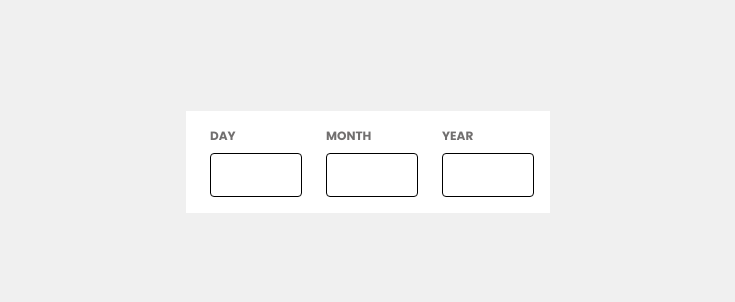
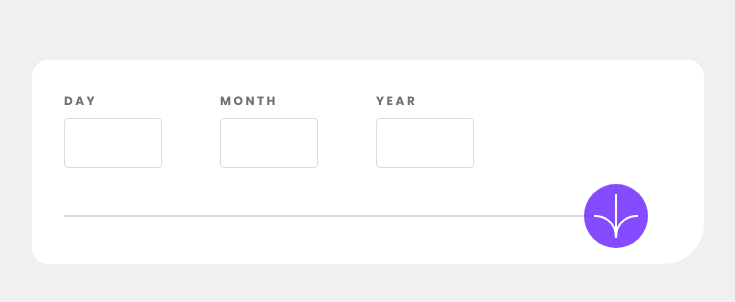
Before and after one commit to DwarakanathAkkala/AgeCalculatorApp, a plain HTML site: page index.html in a window 1280 px wide. Shown: the part 238-540 px from the top of the page, without its empty margins (272-1007 px from the left). Drawn offline with Linux system fonts and the light colour scheme.

Commit message:
Result Button with line CSS and HTML

```diff
--- a/index.html
+++ b/index.html
@@ -41,7 +41,7 @@
 
             <div class="input-col">
               <label for="year" class="poppins-bold">YEAR</label>
-              <input type="number" class="poppins-bold"  id="year" name="year">
+              <input type="number" class="poppins-bold" id="year" name="year">
             </div>
 
           </section>
@@ -49,9 +49,11 @@
         </form>
 
         <!-- Arrow Image -->
-        <!-- <section>
-          Arrow and Horizon line
-        </section> -->
+        <section class="arrow-section">
+
+          <button class="result-button" aria-controls="primary-navigation"></button>
+
+        </section>
 
         <!-- Result -->
         <!-- <section>
--- a/styles.css
+++ b/styles.css
@@ -78,6 +78,9 @@ body {
     top: 50%;
     left: 50%;
     transform: translate(-50%, -50%);
+    padding-bottom: 2rem;
+    border-radius: 1rem;
+    border-bottom-right-radius: 2.5rem;
 }
 
 .form-inputs {
@@ -92,20 +95,20 @@ input {
     max-width: 5rem;
     height: 2.5rem;
     border-radius: 0.25rem;
-    padding-left: 0.5rem;
-    border: 1px solid black;
-    font-size: 2rem;
+    padding: 0.25rem 0.25rem 0.25rem 0.75rem;
+    border: 1px solid var(--light-grey);
+    font-size: 1.75rem;
 }
 
 .input-col {
     display: grid;
-    padding-left: 0.5rem;
     height: max-content;
     align-items: center;
 }
 
 label {
     margin-bottom: 0.5rem;
+    letter-spacing: 1.75px;
     color: var(--smokey-grey);
     font-size: 0.75rem;
 }
@@ -122,3 +125,73 @@ input::-webkit-inner-spin-button {
 input[type=number] {
   -moz-appearance: textfield;
 }
+
+.arrow-section {
+    background: #FFF;
+    display: flex;
+    justify-content: center;
+}
+
+.result-button {
+    display: flex;
+    justify-content: center;
+    z-index: 2000;
+    padding: 1.5rem;
+    background: hsl(259, 100%, 65%);
+    background-image: url(./assets/images/icon-arrow.svg);
+    background-repeat: no-repeat;
+    background-position: center;
+    background-size: 2rem;
+    width: 0.75rem;
+    border: 0;
+    border-radius: 50%;
+}
+
+.arrow-section::after {
+    content: '';
+    display: block;
+    position: absolute;
+    height: 1.5px;
+    width: 90%;
+    background: var(--light-grey);
+    order: 1;
+    align-self: center;
+}
+
+@media (min-width: 720px) {
+
+
+    .container {
+        width: 40rem;
+        padding: 1rem;
+    }
+
+    .form-inputs {
+        grid-template-columns: 1fr 1fr 1fr 1fr;
+    }
+
+    .arrow-section {
+        justify-self: end;
+    }
+
+    .result-button {
+        margin-right: 2.5rem;
+        padding: 2rem;
+        background-size: auto;
+        width: 1rem;
+    }
+
+    .arrow-section::after {
+        left: 2rem;
+        width: 80%;
+    }
+
+    label {
+        letter-spacing: 2.5px;
+    }
+
+    input {
+        padding: auto;
+        font-size: 1.25rem;
+    }
+}
```
